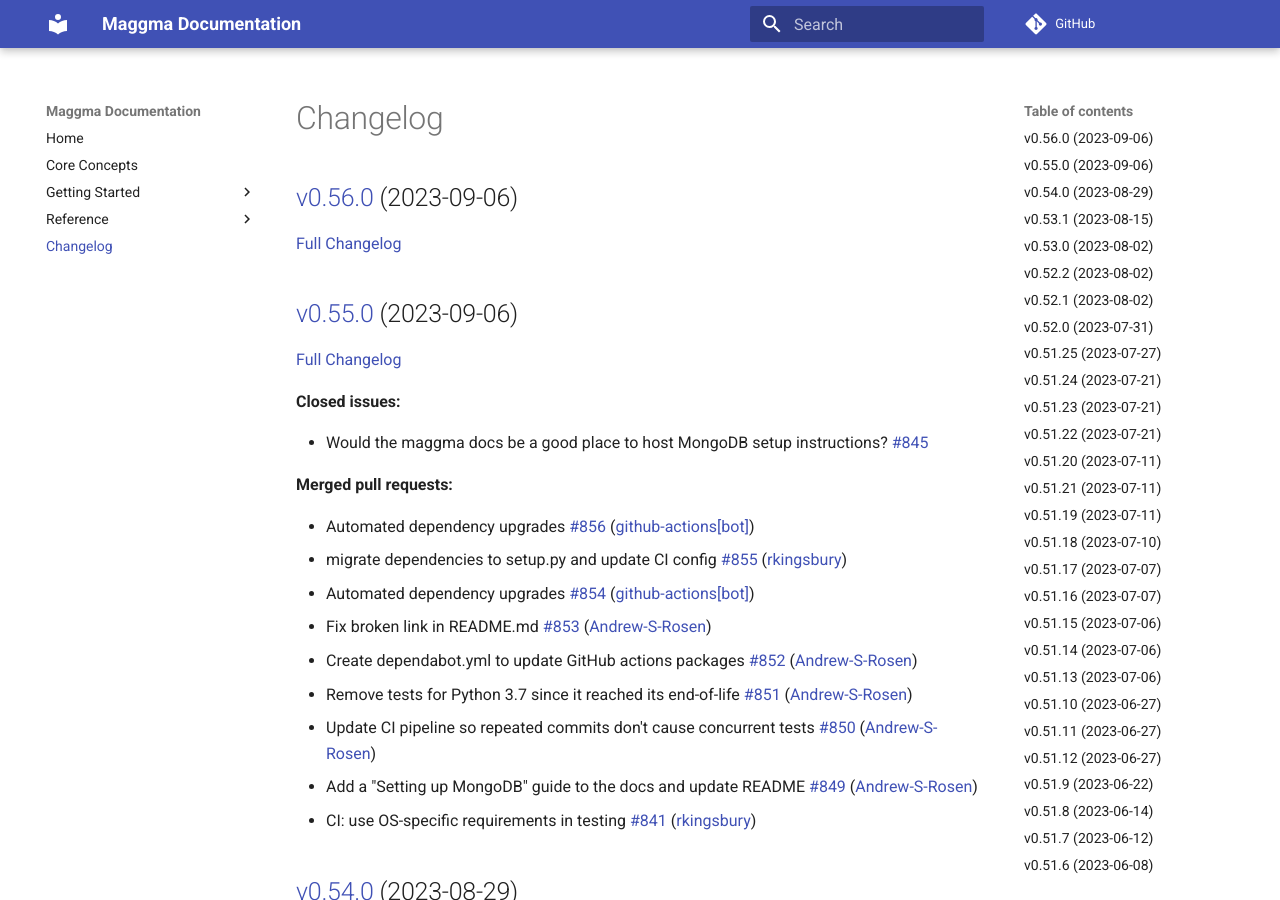
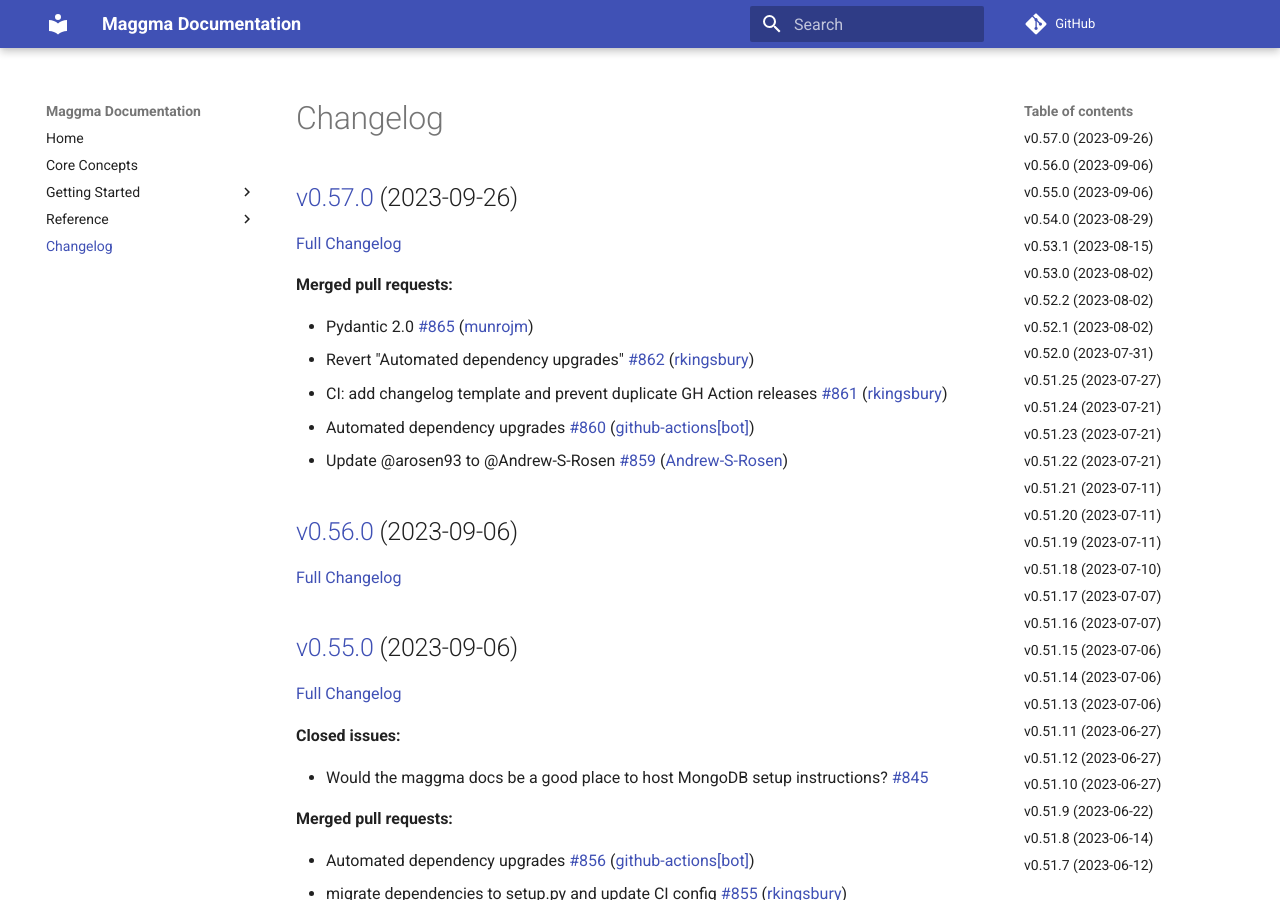
Before and after one commit to materialsproject/maggma, an MkDocs documentation site: the page built from docs/CHANGELOG.md, in a window 1280 px wide and 900 px high. Built offline with MkDocs 1.6.1 and Material for MkDocs 9.7.7, drawn with Linux system fonts in a browser that asks for light colours; comment, search, counter and statistics services are not loaded; some of the changed text lies outside the part shown.

Commit message:
Updated CHANGELOG.md

```diff
--- a/docs/CHANGELOG.md
+++ b/docs/CHANGELOG.md
@@ -1,4 +1,16 @@
 # Changelog
+
+## [v0.57.0](https://github.com/materialsproject/maggma/tree/v0.57.0) (2023-09-26)
+
+[Full Changelog](https://github.com/materialsproject/maggma/compare/v0.56.0...v0.57.0)
+
+**Merged pull requests:**
+
+- Pydantic 2.0 [\#865](https://github.com/materialsproject/maggma/pull/865) ([munrojm](https://github.com/munrojm))
+- Revert "Automated dependency upgrades" [\#862](https://github.com/materialsproject/maggma/pull/862) ([rkingsbury](https://github.com/rkingsbury))
+- CI: add changelog template and prevent duplicate GH Action releases [\#861](https://github.com/materialsproject/maggma/pull/861) ([rkingsbury](https://github.com/rkingsbury))
+- Automated dependency upgrades [\#860](https://github.com/materialsproject/maggma/pull/860) ([github-actions[bot]](https://github.com/apps/github-actions))
+- Update @arosen93 to @Andrew-S-Rosen [\#859](https://github.com/materialsproject/maggma/pull/859) ([Andrew-S-Rosen](https://github.com/Andrew-S-Rosen))
 
 ## [v0.56.0](https://github.com/materialsproject/maggma/tree/v0.56.0) (2023-09-06)
 
@@ -10,7 +22,7 @@
 
 **Closed issues:**
 
-- Would the maggma docs be a good place to host MongoDB setup instructions? [\#845](https://github.com/materialsproject/maggma/issues/845)
+- Would the maggma docs be a good place to host MongoDB setup instructions?  [\#845](https://github.com/materialsproject/maggma/issues/845)
 
 **Merged pull requests:**
 
@@ -97,7 +109,7 @@
 
 ## [v0.51.22](https://github.com/materialsproject/maggma/tree/v0.51.22) (2023-07-21)
 
-[Full Changelog](https://github.com/materialsproject/maggma/compare/v0.51.20...v0.51.22)
+[Full Changelog](https://github.com/materialsproject/maggma/compare/v0.51.21...v0.51.22)
 
 **Closed issues:**
 
@@ -107,17 +119,17 @@
 
 - misc. MontyStore improvements [\#827](https://github.com/materialsproject/maggma/pull/827) ([rkingsbury](https://github.com/rkingsbury))
 
+## [v0.51.21](https://github.com/materialsproject/maggma/tree/v0.51.21) (2023-07-11)
+
+[Full Changelog](https://github.com/materialsproject/maggma/compare/v0.51.20...v0.51.21)
+
 ## [v0.51.20](https://github.com/materialsproject/maggma/tree/v0.51.20) (2023-07-11)
 
-[Full Changelog](https://github.com/materialsproject/maggma/compare/v0.51.21...v0.51.20)
-
-## [v0.51.21](https://github.com/materialsproject/maggma/tree/v0.51.21) (2023-07-11)
-
-[Full Changelog](https://github.com/materialsproject/maggma/compare/v0.51.19...v0.51.21)
+[Full Changelog](https://github.com/materialsproject/maggma/compare/v0.51.19...v0.51.20)
 
 **Merged pull requests:**
 
-- Fixe ruamel.yaml dependency [\#823](https://github.com/materialsproject/maggma/pull/823) ([jmmshn](https://github.com/jmmshn))
+- Fixe ruamel.yaml dependency  [\#823](https://github.com/materialsproject/maggma/pull/823) ([jmmshn](https://github.com/jmmshn))
 
 ## [v0.51.19](https://github.com/materialsproject/maggma/tree/v0.51.19) (2023-07-11)
 
@@ -169,15 +181,11 @@
 
 ## [v0.51.13](https://github.com/materialsproject/maggma/tree/v0.51.13) (2023-07-06)
 
-[Full Changelog](https://github.com/materialsproject/maggma/compare/v0.51.10...v0.51.13)
+[Full Changelog](https://github.com/materialsproject/maggma/compare/v0.51.11...v0.51.13)
 
 **Merged pull requests:**
 
 - Add explicit store close to resources [\#814](https://github.com/materialsproject/maggma/pull/814) ([munrojm](https://github.com/munrojm))
-
-## [v0.51.10](https://github.com/materialsproject/maggma/tree/v0.51.10) (2023-06-27)
-
-[Full Changelog](https://github.com/materialsproject/maggma/compare/v0.51.11...v0.51.10)
 
 ## [v0.51.11](https://github.com/materialsproject/maggma/tree/v0.51.11) (2023-06-27)
 
@@ -185,7 +193,11 @@
 
 ## [v0.51.12](https://github.com/materialsproject/maggma/tree/v0.51.12) (2023-06-27)
 
-[Full Changelog](https://github.com/materialsproject/maggma/compare/v0.51.9...v0.51.12)
+[Full Changelog](https://github.com/materialsproject/maggma/compare/v0.51.10...v0.51.12)
+
+## [v0.51.10](https://github.com/materialsproject/maggma/tree/v0.51.10) (2023-06-27)
+
+[Full Changelog](https://github.com/materialsproject/maggma/compare/v0.51.9...v0.51.10)
 
 **Merged pull requests:**
 
@@ -413,7 +425,7 @@
 **Merged pull requests:**
 
 - FileStore: fix metadata overwriting path [\#736](https://github.com/materialsproject/maggma/pull/736) ([rkingsbury](https://github.com/rkingsbury))
-- JSONStore: fix last_updated serialization problem [\#735](https://github.com/materialsproject/maggma/pull/735) ([rkingsbury](https://github.com/rkingsbury))
+- JSONStore: fix last\_updated serialization problem [\#735](https://github.com/materialsproject/maggma/pull/735) ([rkingsbury](https://github.com/rkingsbury))
 
 ## [v0.49.6](https://github.com/materialsproject/maggma/tree/v0.49.6) (2022-10-21)
 
@@ -477,7 +489,7 @@
 
 **Merged pull requests:**
 
-- Add ssh_tunnel option to GridFSStore [\#707](https://github.com/materialsproject/maggma/pull/707) ([utf](https://github.com/utf))
+- Add ssh\_tunnel option to GridFSStore [\#707](https://github.com/materialsproject/maggma/pull/707) ([utf](https://github.com/utf))
 
 ## [v0.48.0](https://github.com/materialsproject/maggma/tree/v0.48.0) (2022-08-04)
 
@@ -573,7 +585,7 @@
 
 **Merged pull requests:**
 
-- minor bug fix in remove_docs [\#626](https://github.com/materialsproject/maggma/pull/626) ([jmmshn](https://github.com/jmmshn))
+- minor bug fix in remove\_docs [\#626](https://github.com/materialsproject/maggma/pull/626) ([jmmshn](https://github.com/jmmshn))
 
 ## [v0.45.0](https://github.com/materialsproject/maggma/tree/v0.45.0) (2022-04-14)
 
@@ -589,7 +601,7 @@
 
 **Merged pull requests:**
 
-- JSONStore: file_writable -\> read_only [\#625](https://github.com/materialsproject/maggma/pull/625) ([rkingsbury](https://github.com/rkingsbury))
+- JSONStore: file\_writable -\> read\_only [\#625](https://github.com/materialsproject/maggma/pull/625) ([rkingsbury](https://github.com/rkingsbury))
 
 ## [v0.44.4](https://github.com/materialsproject/maggma/tree/v0.44.4) (2022-04-12)
 
@@ -646,7 +658,7 @@
 
 **Merged pull requests:**
 
-- mongoclient_kwargs [\#575](https://github.com/materialsproject/maggma/pull/575) ([jmmshn](https://github.com/jmmshn))
+- mongoclient\_kwargs [\#575](https://github.com/materialsproject/maggma/pull/575) ([jmmshn](https://github.com/jmmshn))
 - change cleint -\> resource in aws tests [\#574](https://github.com/materialsproject/maggma/pull/574) ([jmmshn](https://github.com/jmmshn))
 
 ## [v0.41.0](https://github.com/materialsproject/maggma/tree/v0.41.0) (2022-02-15)
@@ -713,23 +725,23 @@
 
 ## [v0.36.0](https://github.com/materialsproject/maggma/tree/v0.36.0) (2021-12-06)
 
-[Full Changelog](https://github.com/materialsproject/maggma/compare/v0.35.0...v0.36.0)
+[Full Changelog](https://github.com/materialsproject/maggma/compare/v0.34.0...v0.36.0)
 
 **Merged pull requests:**
 
 - Added on-disk MongoDB compatible MontyStore [\#514](https://github.com/materialsproject/maggma/pull/514) ([utf](https://github.com/utf))
 
+## [v0.34.0](https://github.com/materialsproject/maggma/tree/v0.34.0) (2021-12-01)
+
+[Full Changelog](https://github.com/materialsproject/maggma/compare/v0.35.0...v0.34.0)
+
 ## [v0.35.0](https://github.com/materialsproject/maggma/tree/v0.35.0) (2021-12-01)
 
-[Full Changelog](https://github.com/materialsproject/maggma/compare/v0.34.0...v0.35.0)
-
-## [v0.34.0](https://github.com/materialsproject/maggma/tree/v0.34.0) (2021-12-01)
-
-[Full Changelog](https://github.com/materialsproject/maggma/compare/v0.33.2...v0.34.0)
+[Full Changelog](https://github.com/materialsproject/maggma/compare/v0.33.2...v0.35.0)
 
 **Merged pull requests:**
 
-- Changes to accommodate new pymongo [\#517](https://github.com/materialsproject/maggma/pull/517) ([munrojm](https://github.com/munrojm))
+- Changes to accommodate new pymongo  [\#517](https://github.com/materialsproject/maggma/pull/517) ([munrojm](https://github.com/munrojm))
 
 ## [v0.33.2](https://github.com/materialsproject/maggma/tree/v0.33.2) (2021-12-01)
 
@@ -795,7 +807,7 @@
 
 **Merged pull requests:**
 
-- Add from_launchpad_file classmethod to MongoStore [\#476](https://github.com/materialsproject/maggma/pull/476) ([sivonxay](https://github.com/sivonxay))
+- Add from\_launchpad\_file classmethod to MongoStore [\#476](https://github.com/materialsproject/maggma/pull/476) ([sivonxay](https://github.com/sivonxay))
 
 ## [v0.30.4](https://github.com/materialsproject/maggma/tree/v0.30.4) (2021-08-04)
 
@@ -884,7 +896,7 @@
 **Closed issues:**
 
 - Indescriptive error when not specifying any builders in CLI [\#446](https://github.com/materialsproject/maggma/issues/446)
-- Add port auto-negotiation [\#445](https://github.com/materialsproject/maggma/issues/445)
+- Add port auto-negotiation  [\#445](https://github.com/materialsproject/maggma/issues/445)
 
 **Merged pull requests:**
 
@@ -924,7 +936,7 @@
 
 **Merged pull requests:**
 
-- No Progress bars [\#382](https://github.com/materialsproject/maggma/pull/382) ([shyamd](https://github.com/shyamd))
+- No Progress bars  [\#382](https://github.com/materialsproject/maggma/pull/382) ([shyamd](https://github.com/shyamd))
 
 ## [v0.25.0](https://github.com/materialsproject/maggma/tree/v0.25.0) (2020-12-04)
 
@@ -970,7 +982,7 @@
 
 **Merged pull requests:**
 
-- Small fix to make sure searchable_fields are updated [\#303](https://github.com/materialsproject/maggma/pull/303) ([jmmshn](https://github.com/jmmshn))
+- Small fix to make sure searchable\_fields are updated [\#303](https://github.com/materialsproject/maggma/pull/303) ([jmmshn](https://github.com/jmmshn))
 
 ## [v0.23.3](https://github.com/materialsproject/maggma/tree/v0.23.3) (2020-09-23)
 
@@ -1033,9 +1045,9 @@
 **Merged pull requests:**
 
 - Ensure Metadata in Documents from GridFS [\#222](https://github.com/materialsproject/maggma/pull/222) ([shyamd](https://github.com/shyamd))
-- Projection_Builder tests [\#213](https://github.com/materialsproject/maggma/pull/213) ([acrutt](https://github.com/acrutt))
+- Projection\_Builder tests [\#213](https://github.com/materialsproject/maggma/pull/213) ([acrutt](https://github.com/acrutt))
 - \[WIP\] Proper multithreading and msgpack fix [\#205](https://github.com/materialsproject/maggma/pull/205) ([jmmshn](https://github.com/jmmshn))
-- Fix projection_builder.update_targets\(\) [\#179](https://github.com/materialsproject/maggma/pull/179) ([acrutt](https://github.com/acrutt))
+- Fix projection\_builder.update\_targets\(\) [\#179](https://github.com/materialsproject/maggma/pull/179) ([acrutt](https://github.com/acrutt))
 
 ## [v0.21.0](https://github.com/materialsproject/maggma/tree/v0.21.0) (2020-06-22)
 
@@ -1044,8 +1056,8 @@
 **Merged pull requests:**
 
 - Reconstruct metadata from index in S3 Store [\#182](https://github.com/materialsproject/maggma/pull/182) ([jmmshn](https://github.com/jmmshn))
-- MapBuilder retry_failed Fix [\#180](https://github.com/materialsproject/maggma/pull/180) ([acrutt](https://github.com/acrutt))
-- MapBuilder retry_failed bug [\#111](https://github.com/materialsproject/maggma/pull/111) ([acrutt](https://github.com/acrutt))
+- MapBuilder retry\_failed Fix [\#180](https://github.com/materialsproject/maggma/pull/180) ([acrutt](https://github.com/acrutt))
+- MapBuilder retry\_failed bug [\#111](https://github.com/materialsproject/maggma/pull/111) ([acrutt](https://github.com/acrutt))
 
 ## [v0.20.0](https://github.com/materialsproject/maggma/tree/v0.20.0) (2020-05-02)
 
@@ -1067,7 +1079,7 @@
 
 **Closed issues:**
 
-- ISSUE: newer_in method incompatible with GridFSStore [\#113](https://github.com/materialsproject/maggma/issues/113)
+- ISSUE: newer\_in method incompatible with GridFSStore [\#113](https://github.com/materialsproject/maggma/issues/113)
 
 **Merged pull requests:**
 
@@ -1100,7 +1112,7 @@
 
 - Various Bug Fixes [\#109](https://github.com/materialsproject/maggma/pull/109) ([shyamd](https://github.com/shyamd))
 - Addition of Projection Builder [\#99](https://github.com/materialsproject/maggma/pull/99) ([acrutt](https://github.com/acrutt))
-- Fix issues with last_updated in MapBuilder [\#98](https://github.com/materialsproject/maggma/pull/98) ([shyamd](https://github.com/shyamd))
+- Fix issues with last\_updated in MapBuilder [\#98](https://github.com/materialsproject/maggma/pull/98) ([shyamd](https://github.com/shyamd))
 - autonotebook for tqdm [\#97](https://github.com/materialsproject/maggma/pull/97) ([shyamd](https://github.com/shyamd))
 
 ## [v0.16.1](https://github.com/materialsproject/maggma/tree/v0.16.1) (2020-01-28)
@@ -1129,7 +1141,7 @@
 
 - Builder Reporting [\#78](https://github.com/materialsproject/maggma/issues/78)
 - ZeroMQ based multi-node processing [\#76](https://github.com/materialsproject/maggma/issues/76)
-- Add time limits to process_item? \(Possibly just in MapBuilder?\) [\#45](https://github.com/materialsproject/maggma/issues/45)
+- Add time limits to process\_item? \(Possibly just in MapBuilder?\) [\#45](https://github.com/materialsproject/maggma/issues/45)
 
 **Merged pull requests:**
 
@@ -1147,12 +1159,12 @@
 
 **Closed issues:**
 
-- Preserve last_updated for MapBuilder [\#58](https://github.com/materialsproject/maggma/issues/58)
+- Preserve last\_updated for MapBuilder [\#58](https://github.com/materialsproject/maggma/issues/58)
 - Move away from mpi4py [\#51](https://github.com/materialsproject/maggma/issues/51)
 - Run serial processor directly from builder [\#48](https://github.com/materialsproject/maggma/issues/48)
 - Update while processing [\#42](https://github.com/materialsproject/maggma/issues/42)
 - Running JSONStore.connect\(\) multiple times leads to undefined behavior [\#40](https://github.com/materialsproject/maggma/issues/40)
-- get_criteria directly invokes mongo commands [\#38](https://github.com/materialsproject/maggma/issues/38)
+- get\_criteria directly invokes mongo commands [\#38](https://github.com/materialsproject/maggma/issues/38)
 - Cursor timeouts common [\#35](https://github.com/materialsproject/maggma/issues/35)
 - Possible solution to "stalled" Runner.run ? [\#29](https://github.com/materialsproject/maggma/issues/29)
 
@@ -1208,7 +1220,7 @@
 - Simplification of Validator class + tests [\#39](https://github.com/materialsproject/maggma/pull/39) ([mkhorton](https://github.com/mkhorton))
 - Fix for Jupyter detection for tqdm [\#36](https://github.com/materialsproject/maggma/pull/36) ([mkhorton](https://github.com/mkhorton))
 - Add tqdm widget inside Jupyter [\#34](https://github.com/materialsproject/maggma/pull/34) ([mkhorton](https://github.com/mkhorton))
-- Change update_targets log level from debug to exception [\#32](https://github.com/materialsproject/maggma/pull/32) ([mkhorton](https://github.com/mkhorton))
+- Change update\_targets log level from debug to exception [\#32](https://github.com/materialsproject/maggma/pull/32) ([mkhorton](https://github.com/mkhorton))
 - Jointstore [\#23](https://github.com/materialsproject/maggma/pull/23) ([montoyjh](https://github.com/montoyjh))
 
 ## [v0.8.0](https://github.com/materialsproject/maggma/tree/v0.8.0) (2018-08-22)
@@ -1218,7 +1230,7 @@
 **Merged pull requests:**
 
 - \[WIP\] Improve/refactor examples and move inside maggma namespace [\#30](https://github.com/materialsproject/maggma/pull/30) ([dwinston](https://github.com/dwinston))
-- Fix mrun with default num_workers. Add test. [\#28](https://github.com/materialsproject/maggma/pull/28) ([dwinston](https://github.com/dwinston))
+- Fix mrun with default num\_workers. Add test. [\#28](https://github.com/materialsproject/maggma/pull/28) ([dwinston](https://github.com/dwinston))
 
 ## [v0.6.5](https://github.com/materialsproject/maggma/tree/v0.6.5) (2018-06-07)
 
@@ -1246,7 +1258,7 @@
 
 **Merged pull requests:**
 
-- Help user if e.g. target store built without lu_field [\#26](https://github.com/materialsproject/maggma/pull/26) ([dwinston](https://github.com/dwinston))
+- Help user if e.g. target store built without lu\_field [\#26](https://github.com/materialsproject/maggma/pull/26) ([dwinston](https://github.com/dwinston))
 
 ## [v0.6.0](https://github.com/materialsproject/maggma/tree/v0.6.0) (2018-05-01)
 
@@ -1326,4 +1338,6 @@
 - add lava code and tool execution script [\#5](https://github.com/materialsproject/maggma/pull/5) ([gilbertozp](https://github.com/gilbertozp))
 - Add eclipse project files to .gitignore [\#2](https://github.com/materialsproject/maggma/pull/2) ([gilbertozp](https://github.com/gilbertozp))
 
-\* _This Changelog was automatically generated by [github_changelog_generator](https://github.com/github-changelog-generator/github-changelog-generator)_
+
+
+\* *This Changelog was automatically generated by [github_changelog_generator](https://github.com/github-changelog-generator/github-changelog-generator)*
```
